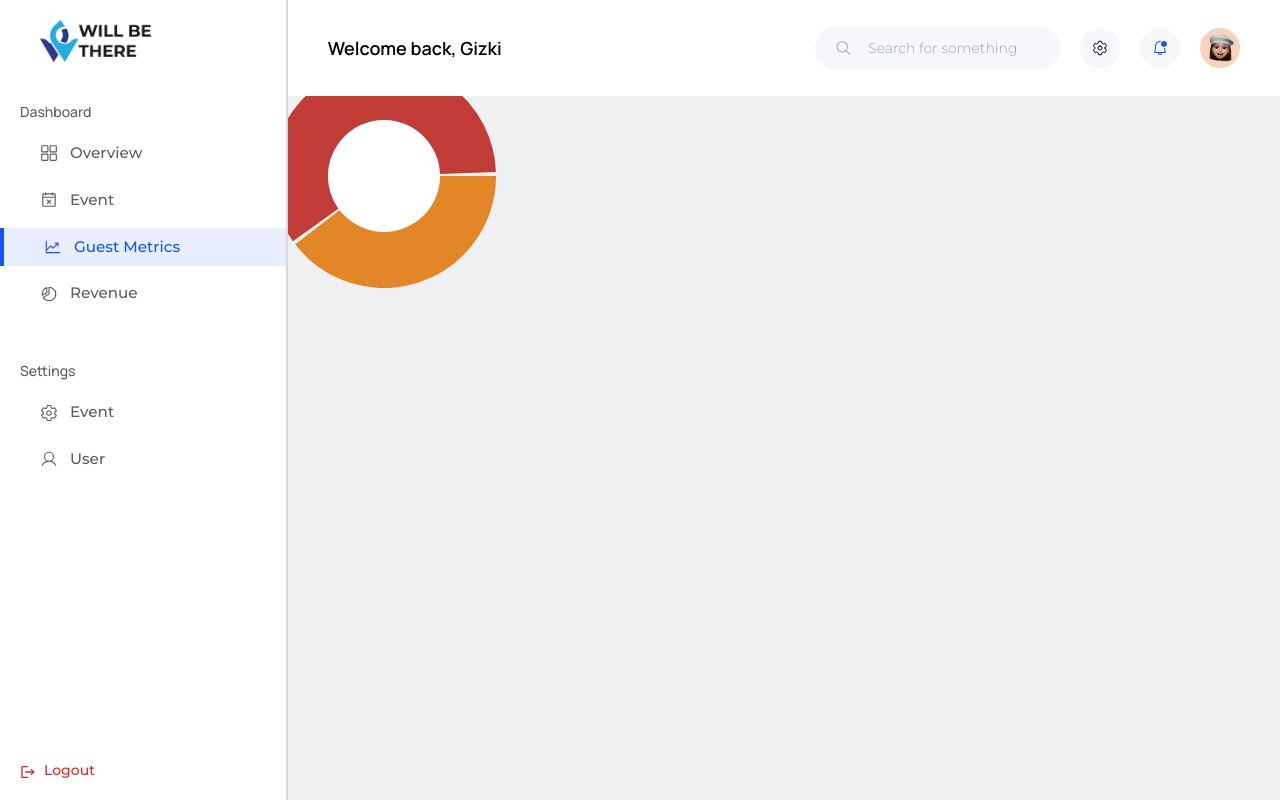
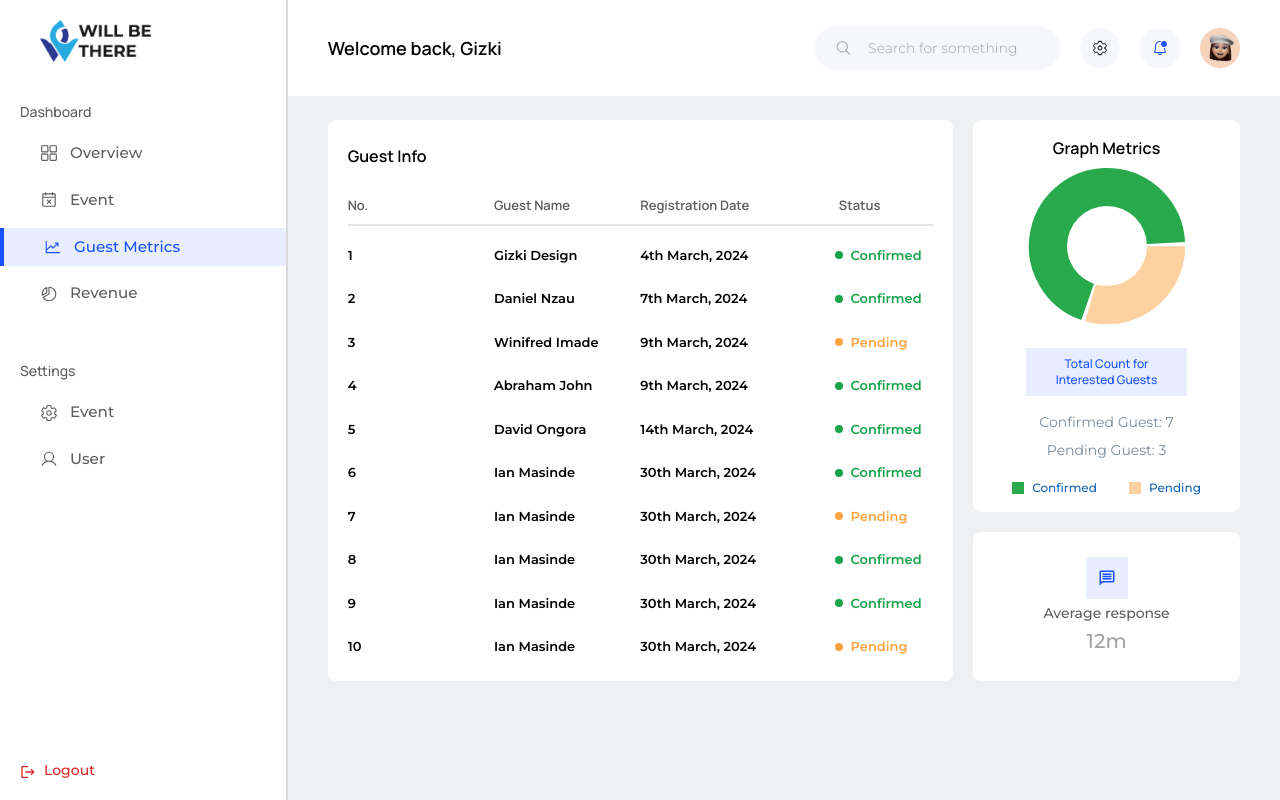
Before and after one commit to WILL-BE-THERE/WILL-BE-THERE, a React (Vite) app in the folder Frontend-React/: page /dashboard/metrics in a window 1280 px wide. Built offline with nearby package versions, Linux system fonts and the light colour scheme.

Commit message:
added the guest metrics page to the dashboard

```diff
--- a/Frontend-React/src/pages/dashboard/Event.tsx
+++ b/Frontend-React/src/pages/dashboard/Event.tsx
@@ -36,6 +36,7 @@ const Event = () => {
           placeholder="e.g Regular"
           name="name"
           value={ticketInfo.name}
+          required
           onChange={handleChange}
           className="w-full bg-[#FAF6F6] rounded-lg text-sm p-3"
         />
@@ -49,6 +50,7 @@ const Event = () => {
           placeholder="150"
           name="ticketQuantity"
           value={ticketInfo.ticketQuantity}
+          required
           onChange={handleChange}
           className="w-full bg-[#FAF6F6] rounded-lg text-sm p-3"
         />
@@ -62,6 +64,7 @@ const Event = () => {
           placeholder="31-10-2024"
           name="deadline"
           value={ticketInfo.deadline}
+          required
           onChange={handleChange}
           className="w-full bg-[#FAF6F6] rounded-lg text-sm p-3"
         />
@@ -78,6 +81,7 @@ const Event = () => {
           placeholder="NGN 5,000"
           name="price"
           value={ticketInfo.price}
+          required
           onChange={handleChange}
           className="w-full bg-[#FAF6F6] rounded-lg text-sm p-3"
         />
--- a/Frontend-React/src/pages/dashboard/GuestMetrics.tsx
+++ b/Frontend-React/src/pages/dashboard/GuestMetrics.tsx
@@ -1,17 +1,115 @@
 import { PieChart } from 'react-minimal-pie-chart'
+
+import { guests } from '../../utils/local-data'
+import { MdOutlineMessage } from 'react-icons/md'
+
+const { totalConfirmed, totalPending } = guests.reduce(
+  (total, item) => {
+    let noOfConfirmed: number = 0
+    let noOfPending: number = 0
+    item.status === 'Confirmed' ? (noOfConfirmed += 1) : (noOfPending += 1)
+
+    total.totalConfirmed += noOfConfirmed
+    total.totalPending += noOfPending
+    return total
+  },
+  { totalConfirmed: 0, totalPending: 0 },
+)
 
 const GuestMetrics = () => {
   return (
-    <div className="w-28 bg-white h-28 rounded-full relative flex items-center justify-center">
-      <PieChart
-        className="absolute w-56 h-56 -z-[1]"
-        paddingAngle={2}
-        data={[
-          { title: 'One', value: 10, color: '#E38627' },
-          { title: 'Two', value: 15, color: '#C13C37' },
-        ]}
-      />
-    </div>
+    <section className="flex gap-5">
+      <div className="w-[70%] bg-white rounded-lg py-6 px-5">
+        <h1 className="font-semibold mb-7">Guest Info</h1>
+        <div className="grid grid-cols-4 items-center text-[13px] text-neutral-200 font-semibold mb-5 border-b-2 border-black/10 pb-2">
+          <h1>No.</h1>
+          <h1>Guest Name</h1>
+          <h1>Registration Date</h1>
+          <h1 className="text-center">Status</h1>
+        </div>
+        <ul className="text-[13px] font-semibold font-serrat flex flex-col gap-6 overflow-y-scroll no-scrollbar max-h-[30rem]">
+          {guests.map((guestInfo, i) => {
+            return (
+              <li key={i} className="grid grid-cols-4">
+                <p>{i + 1}</p>
+                <p>{guestInfo.guestName}</p>
+                <p>{guestInfo.regDate}</p>
+                <div className="flex gap-2 items-center justify-start ml-12">
+                  <section
+                    className={`h-2 w-2 rounded-full ${guestInfo.status === 'Confirmed' ? 'bg-green-600' : 'bg-[#FDA341]'}`}
+                  ></section>
+                  <p
+                    className={`text-center ${guestInfo.status === 'Confirmed' ? 'text-green-600' : 'text-[#FDA341]'}`}
+                  >
+                    {guestInfo.status}
+                  </p>
+                </div>
+              </li>
+            )
+          })}
+        </ul>
+      </div>
+
+      <aside className="w-[30%] flex flex-col gap-5">
+        <div className="h-[70%] w-full bg-white rounded-lg py-4 flex flex-col items-center gap-2">
+          <h1 className="font-semibold">Graph Metrics</h1>
+          <section className="relative w-40 h-40">
+            <PieChart
+              className="absolute w-full h-full cursor-pointer z-10"
+              paddingAngle={3}
+              data={[
+                {
+                  title: 'Pending Guests',
+                  value: totalPending,
+                  color: '#FED1A1',
+                },
+                {
+                  title: 'Confirmed Guests',
+                  value: totalConfirmed,
+                  color: '#28AA4C',
+                },
+              ]}
+            />
+            <div className="w-20 bg-white h-20 rounded-full absolute left-1/2 right-1/2 -translate-x-1/2 top-1/2 bottom-1/2 -translate-y-1/2 z-20 flex items-center justify-center"></div>
+          </section>
+
+          <h1 className="text-primary-100 text-xs bg-[#E8EEFF] py-2 text-center w-3/5 mx-auto font-medium mt-4">
+            Total Count for <br />
+            Interested Guests
+          </h1>
+
+          <p className="text-[#798A9C] mt-2 text-sm">
+            Confirmed Guest: {totalConfirmed}
+          </p>
+
+          <p className="text-[#798A9C] text-sm">
+            Pending Guest: {totalPending}
+          </p>
+
+          <article className="flex items-center justify-between gap-8 mt-3">
+            <section className="flex gap-2 items-center">
+              <div className="w-3 h-3 bg-[#28aa4c]"></div>
+              <p className="text-xs text-primary-200 font-medium">Confirmed</p>
+            </section>
+
+            <section className="flex gap-2 items-center">
+              <div className="w-3 h-3 bg-[#FED1A1]"></div>
+              <p className="text-xs text-primary-200 font-medium">Pending</p>
+            </section>
+          </article>
+        </div>
+
+        <div className="h-[30%] w-full bg-white rounded-lg flex flex-col gap-1 items-center justify-center">
+          <aside className="text-primary-100 bg-[#E8EEFF] p-3 text-lg">
+            <MdOutlineMessage />
+          </aside>
+          <p className="text-sm text-neutral-200 font-medium">
+            Average response
+          </p>
+          <p className="text-xl text-neutral-400 font-medium">12m</p>
+        </div>
+      </aside>
+    </section>
   )
 }
 export default GuestMetrics
--- a/Frontend-React/src/pages/dashboard/Overview.tsx
+++ b/Frontend-React/src/pages/dashboard/Overview.tsx
@@ -1,5 +1,8 @@
 import { guests } from './../../../src/utils/local-data'
 import eventImg from '../../assets/Frame 1171275043.png'
+
+const confirmedGuests = guests.filter((item) => item.status === 'Confirmed')
+const pendingGuests = guests.filter((item) => item.status === 'Pending')
 
 const Overview = () => {
   return (
@@ -40,13 +43,17 @@ const Overview = () => {
               <p className="text-base leading-5">
                 Confirmed <br /> Guest
               </p>
-              <p className="text-[#FD901A] font-semibold">06</p>
+              <p className="text-[#FD901A] font-semibold">
+                {confirmedGuests.length}
+              </p>
             </div>
             <div className="bg-white rounded-lg w-full shadow-md flex flex-col items-center justify-center gap-3">
               <p className="text-base leading-5">
                 Pending <br /> Guest
               </p>
-              <p className="text-primary-100 font-semibold">09</p>
+              <p className="text-primary-100 font-semibold">
+                {pendingGuests.length}
+              </p>
             </div>
           </aside>
 
@@ -68,7 +75,7 @@ const Overview = () => {
             <h1 className="text-end">Registration Date</h1>
           </div>
           <ul className="text-[13px] font-semibold font-serrat flex flex-col gap-6 overflow-y-scroll no-scrollbar max-h-[20rem]">
-            {guests.map((guestInfo, i) => {
+            {confirmedGuests.map((guestInfo, i) => {
               return (
                 <li key={i} className="grid grid-cols-3">
                   <p>{i + 1}</p>
@@ -88,7 +95,7 @@ const Overview = () => {
             <h1 className="text-end">Registration Date</h1>
           </div>
           <ul className="text-[13px] font-semibold font-serrat flex flex-col gap-6 overflow-y-scroll no-scrollbar max-h-[20rem]">
-            {guests.map((guestInfo, i) => {
+            {pendingGuests.map((guestInfo, i) => {
               return (
                 <li key={i} className="grid grid-cols-3">
                   <p>{i + 1}</p>
--- a/Frontend-React/src/utils/local-data.ts
+++ b/Frontend-React/src/utils/local-data.ts
@@ -204,41 +204,51 @@ export const guests = [
   {
     guestName: 'Gizki Design',
     regDate: '4th March, 2024',
+    status: 'Confirmed',
   },
   {
     guestName: 'Daniel Nzau',
     regDate: '7th March, 2024',
+    status: 'Confirmed',
   },
   {
     guestName: 'Winifred Imade',
     regDate: '9th March, 2024',
+    status: 'Pending',
   },
   {
     guestName: 'Abraham John',
     regDate: '9th March, 2024',
+    status: 'Confirmed',
   },
   {
     guestName: 'David Ongora',
     regDate: '14th March, 2024',
+    status: 'Confirmed',
   },
   {
     guestName: 'Ian Masinde',
     regDate: '30th March, 2024',
+    status: 'Confirmed',
   },
   {
     guestName: 'Ian Masinde',
     regDate: '30th March, 2024',
+    status: 'Pending',
   },
   {
     guestName: 'Ian Masinde',
     regDate: '30th March, 2024',
+    status: 'Confirmed',
   },
   {
     guestName: 'Ian Masinde',
     regDate: '30th March, 2024',
+    status: 'Confirmed',
   },
   {
     guestName: 'Ian Masinde',
     regDate: '30th March, 2024',
+    status: 'Pending',
   },
 ] as const
```
